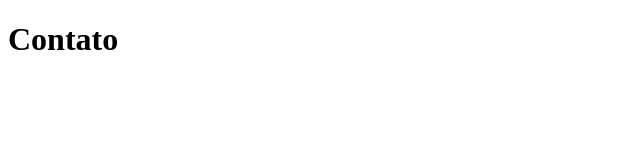
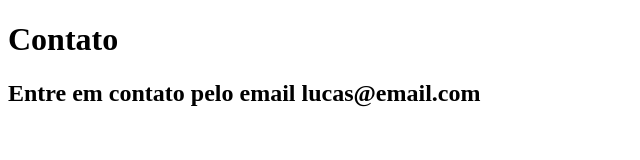
Before and after one commit to lucasjdc/sistema-de-cadastro, a plain HTML site: page contato.html in a window 1280 px wide. Shown: the whole page, without its empty margins (0-640 px from the left). Drawn offline with Linux system fonts and the light colour scheme.

Commit message:
adicionando email de contato

```diff
--- a/contato.html
+++ b/contato.html
@@ -7,6 +7,7 @@
 </head>
 <body>
     <h1>Contato</h1>
+    <h2>Entre em contato pelo email lucas@email.com</h2>
 
 </body>
 </html>
```
